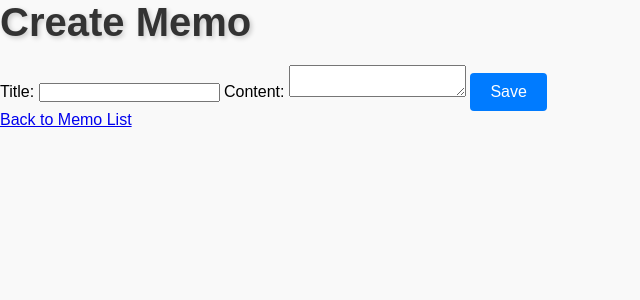
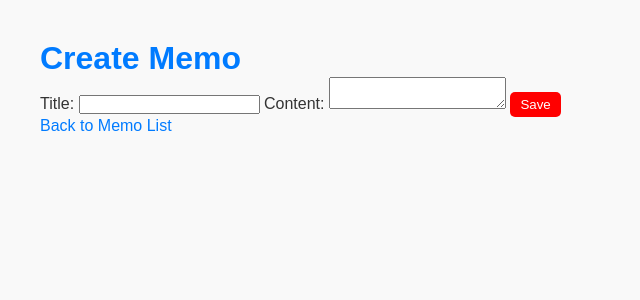
Before and after one commit to urassh/docker-flask-app, a Flask app: page /create in a window 1280 px wide. Shown: the top 300 px of the page, without its empty margins (0-640 px from the left). Run offline with Flask 3, Linux system fonts and the light colour scheme.

Commit message:
feat: styles.css

```diff
--- a/app/static/css/styles.css
+++ b/app/static/css/styles.css
@@ -5,49 +5,44 @@
     box-sizing: border-box;
     font-family: Arial, sans-serif;
 }
-
 body {
+    font-family: Arial, sans-serif;
+    margin: 20px;
+    padding: 20px;
     background-color: #f9f9f9;
-}
-
-.container {
-    max-width: 800px;
-    margin: 50px auto;
-    text-align: center;
-    padding: 20px;
-    background-color: #ffffff;
-    box-shadow: 0 4px 8px rgba(0, 0, 0, 0.1);
-    border-radius: 8px;
+    color: #333;
 }
 
 h1 {
-    font-size: 2.5rem;
-    color: #333;
-    margin-bottom: 20px;
-    text-shadow: 2px 2px 5px rgba(0, 0, 0, 0.2);
+    color: #007BFF;
+}
+
+a {
+    color: #007BFF;
+    text-decoration: none;
+}
+
+a:hover {
+    text-decoration: underline;
+}
+
+ul {
+    list-style-type: none;
+    padding: 0;
+}
+
+li {
+    margin: 5px 0;
+    padding: 10px;
+    background-color: #e9ecef;
+    border-radius: 5px;
 }
 
 button {
-    background-color: #007bff;
-    color: #ffffff;
-    padding: 10px 20px;
-    font-size: 1rem;
+    background-color: #FF0000;
+    color: white;
     border: none;
-    border-radius: 4px;
+    padding: 5px 10px;
+    border-radius: 5px;
     cursor: pointer;
-    transition: background-color 0.3s, transform 0.2s;
 }
-
-button:hover {
-    background-color: #0056b3;
-    transform: translateY(-2px);
-}
-
-button:active {
-    background-color: #003f7f;
-    transform: translateY(0);
-}
-
-form {
-    margin-top: 20px;
-}
```
